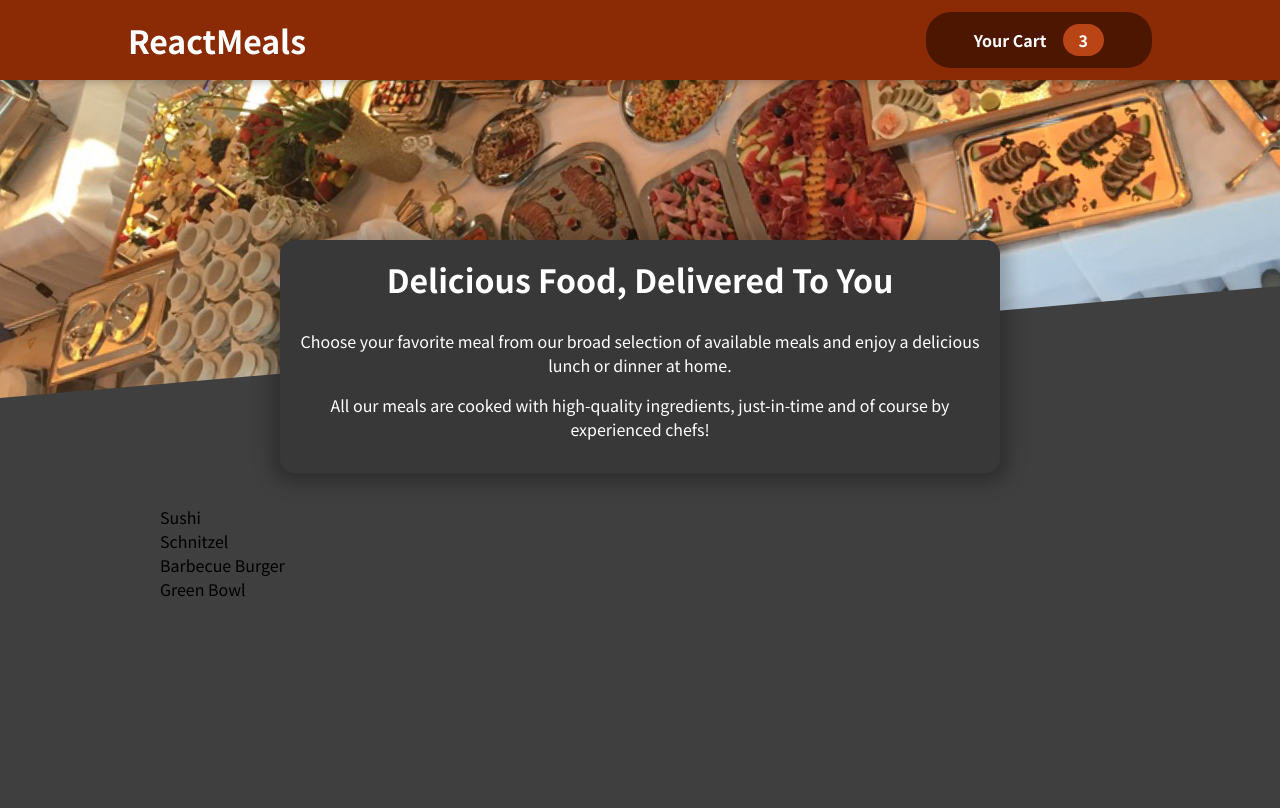
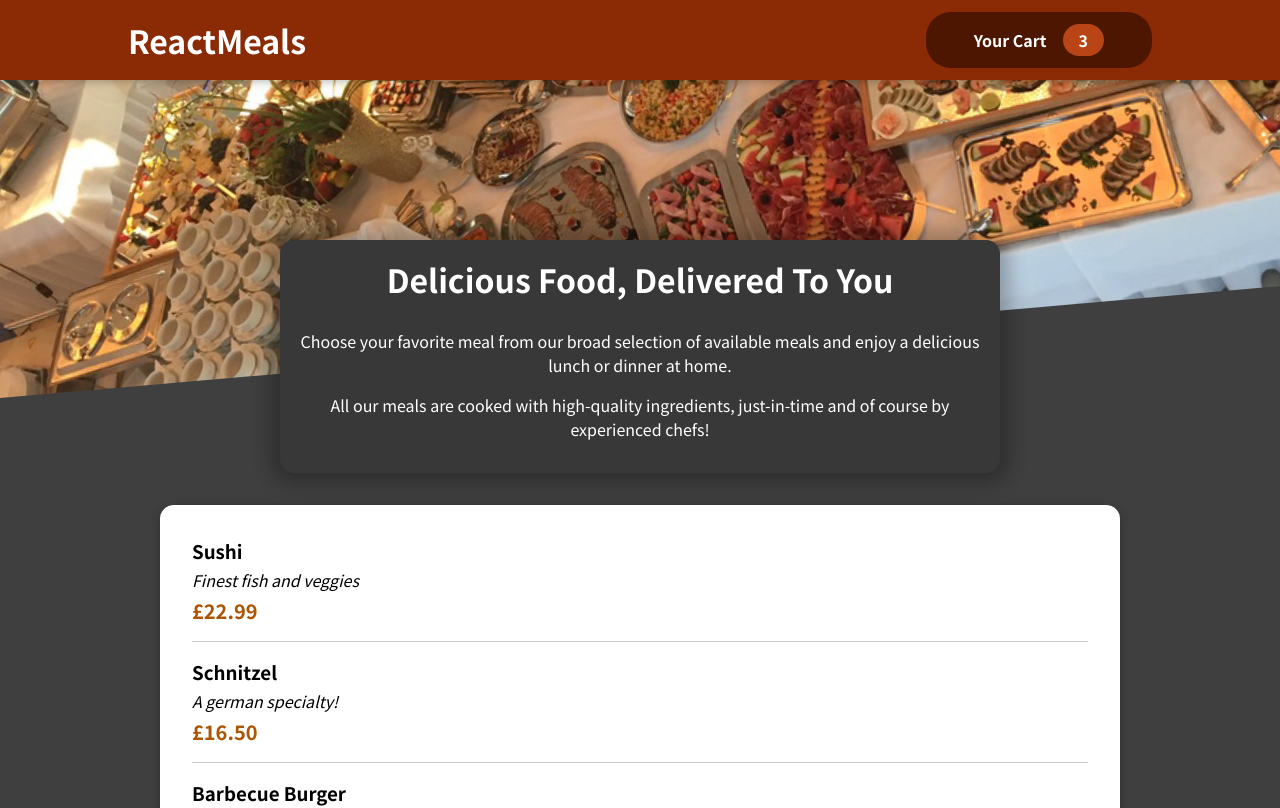
Before and after one commit to simonotter/Food-To-Order-React-App, a React (Create React App) app: page / in a window 1280 px wide. Shown: the top 808 px of the page. Built offline with nearby package versions, Linux system fonts and the light colour scheme.

Commit message:
Separate Meal items

```diff
--- a/src/components/Meals/AvailableMeals.js
+++ b/src/components/Meals/AvailableMeals.js
@@ -1,3 +1,6 @@
+import Card from '../UI/Card';
+import MealItem from './MealItem/MealItem';
+
 import styles from './AvailableMeals.module.css';
 
 const DUMMY_MEALS = [
@@ -28,11 +31,20 @@
 ];
 
 const AvailableMeals = () => {
-  const mealsList = DUMMY_MEALS.map((meal) => <li>{meal.name}</li>);
+  const mealsList = DUMMY_MEALS.map((meal) => (
+    <MealItem
+      key={meal.id}
+      name={meal.name}
+      description={meal.description}
+      price={meal.price}
+    />
+  ));
 
   return (
     <section className={styles.meals}>
-      <ul>{mealsList}</ul>
+      <Card>
+        <ul>{mealsList}</ul>
+      </Card>
     </section>
   );
 };
--- /dev/null
+++ b/src/components/Meals/MealItem/MealItem.js
@@ -0,0 +1,20 @@
+import styles from './MealItem.module.css';
+
+const MealItem = (props) => {
+  const price = `£${props.price.toFixed(2)}`;
+
+  return (
+    <li className={styles.meal}>
+      <div>
+        <h3>{props.name}</h3>
+        <div className={styles.description}>{props.description}</div>
+        <div className={styles.price}>{price}</div>
+      </div>
+      <div>
+
+      </div>
+    </li>
+  );
+};
+
+export default MealItem;
--- /dev/null
+++ b/src/components/Meals/MealItem/MealItem.module.css
@@ -0,0 +1,22 @@
+.meal {
+  display: flex;
+  justify-content: space-between;
+  margin: 1rem;
+  padding-bottom: 1rem;
+  border-bottom: 1px solid #ccc;
+}
+
+.meal h3 {
+  margin: 0 0 0.25rem 0;
+}
+
+.description {
+  font-style: italic;
+}
+
+.price {
+  margin-top: 0.25rem;
+  font-weight: bold;
+  color: #ad5502;
+  font-size: 1.25rem;
+}
```
Also changed, not shown: src/components/Meals/MealItem/MealItemForm.js (added).
